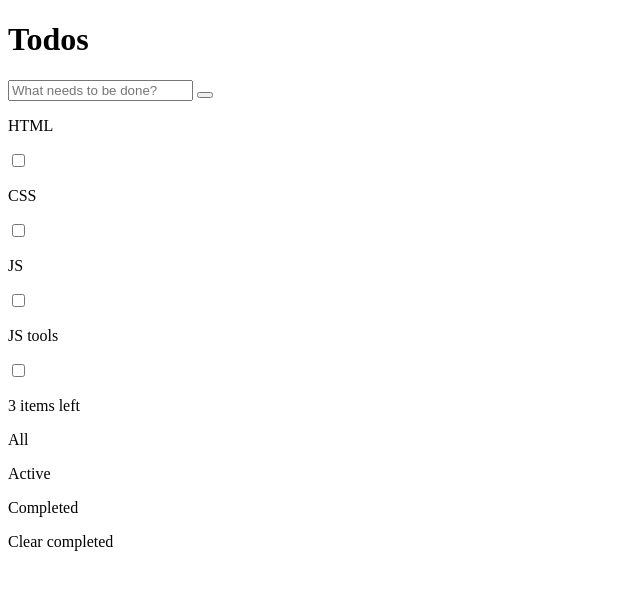
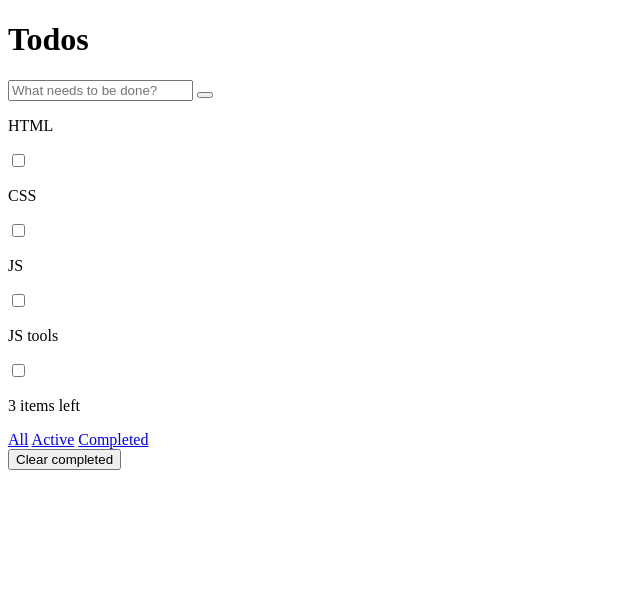
Before and after one commit to ok-technopolis/Nikita-Suprotivniy, a plain HTML site: page todo.html in a window 1280 px wide. Shown: the whole page, without its empty margins (0-640 px from the left). Drawn offline with Linux system fonts and the light colour scheme.

Commit message:
Change footer groups to anchors and make clearall as button

```diff
--- a/todo.html
+++ b/todo.html
@@ -51,11 +51,11 @@
     <div class="todo-footer">
         <p class="todos-left">3 items left</p>
         <div class="todo-groups">
-            <p class="todo-group __checked">All</p>
-            <p class="todo-group">Active</p>
-            <p class="todo-group">Completed</p>
+            <a href="#" class="todo-group __checked">All</a>
+            <a href="#" class="todo-group">Active</a>
+            <a href="#" class="todo-group">Completed</a>
         </div>
-        <p class="todo-clearcompleted">Clear completed</p>
+        <button class="todo-clearcompleted-button">Clear completed</button>
     </div>
 
 
```
Also changed, not shown: edit.html (+3 -3 lines).
